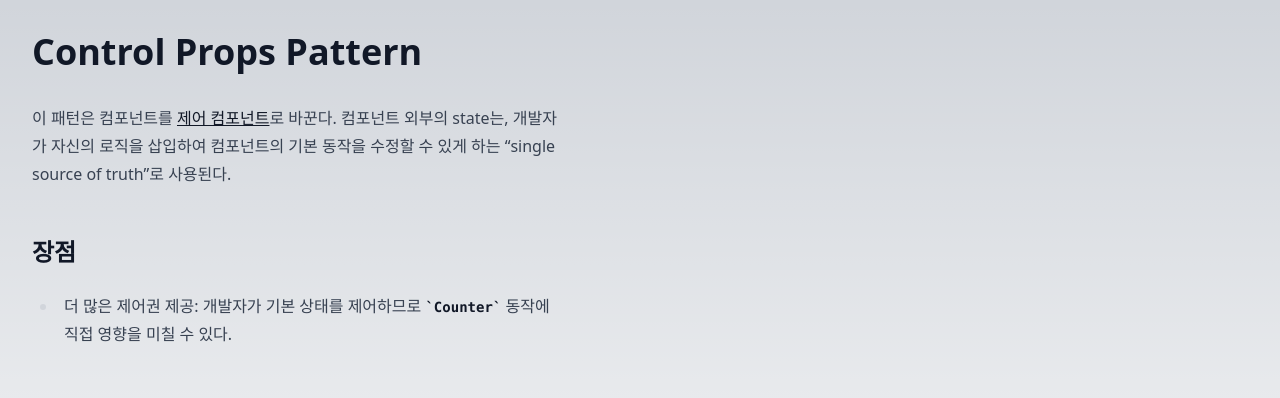
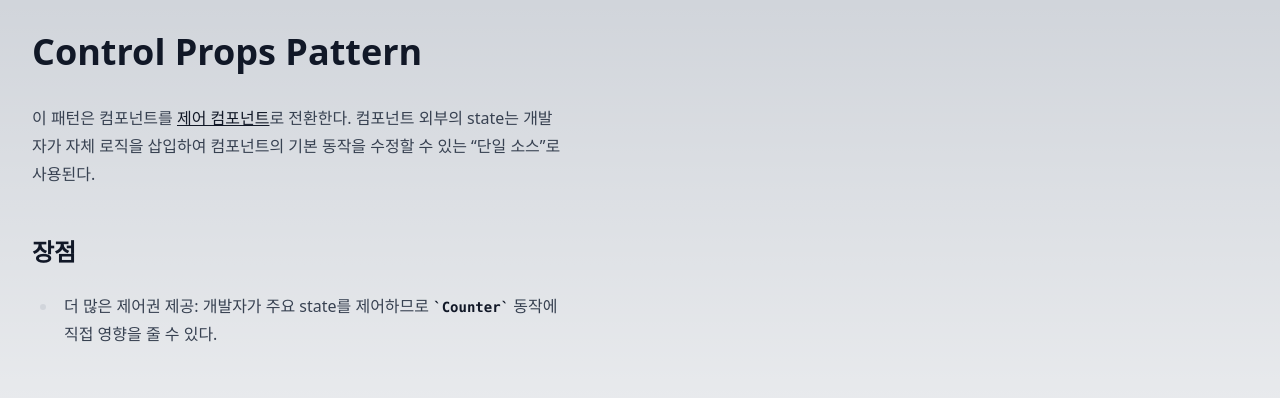
Before and after one commit to ony3000-lab/research-and-development, a Next.js app: page /design-patterns/control-props in a window 1280 px wide. Shown: the top 398 px of the page. Built offline with nearby package versions, Linux system fonts and the light colour scheme.

Commit message:
docs: control props pattern 페이지 수정

```diff
--- a/src/pages/design-patterns/control-props.tsx
+++ b/src/pages/design-patterns/control-props.tsx
@@ -33,8 +33,8 @@ export default function ControlPropsPattern() {
           >
             제어 컴포넌트
           </a>
-          로 바꾼다. 컴포넌트 외부의 state는, 개발자가 자신의 로직을 삽입하여 컴포넌트의 기본 동작을
-          수정할 수 있게 하는 &ldquo;single source of truth&rdquo;로 사용된다.
+          로 전환한다. 컴포넌트 외부의 state는 개발자가 자체 로직을 삽입하여 컴포넌트의 기본 동작을
+          수정할 수 있는 &ldquo;단일 소스&rdquo;로 사용된다.
         </p>
 
         <section>
@@ -43,8 +43,8 @@ export default function ControlPropsPattern() {
           <ul>
             <li>
               <p>
-                더 많은 제어권 제공: 개발자가 기본 상태를 제어하므로 <code>Counter</code> 동작에
-                직접 영향을 미칠 수 있다.
+                더 많은 제어권 제공: 개발자가 주요 state를 제어하므로 <code>Counter</code> 동작에
+                직접 영향을 줄 수 있다.
               </p>
             </li>
           </ul>
@@ -57,7 +57,7 @@ export default function ControlPropsPattern() {
             <li>
               <p>
                 구현 복잡성: 이전에는 단일 통합(<code>JSX</code>)으로 컴포넌트를 작동시키기에
-                충분했으나, 이제 세 개의 다른 위치(<code>JSX</code>, <code>useState</code>,{' '}
+                충분했으나, 이제 세 곳(<code>JSX</code>, <code>useState</code>,{' '}
                 <code>changeHandler</code>)에 분산되어 있다.
               </p>
             </li>
@@ -72,10 +72,10 @@ export default function ControlPropsPattern() {
               value={firstCount}
               onChange={firstChangeHandler}
             >
-              <Counter.Decrement />
+              <Counter.Decrement icon="minus" />
               <Counter.Label>Counter</Counter.Label>
               <Counter.Count max={10} />
-              <Counter.Increment />
+              <Counter.Increment icon="plus" />
             </Counter>
           </div>
 
@@ -84,9 +84,9 @@ export default function ControlPropsPattern() {
               value={secondCount}
               onChange={secondChangeHandler}
             >
-              <Counter.Decrement />
+              <Counter.Decrement icon="minus" />
               <Counter.Count />
-              <Counter.Increment />
+              <Counter.Increment icon="plus" />
             </Counter>
           </div>
         </section>
```
